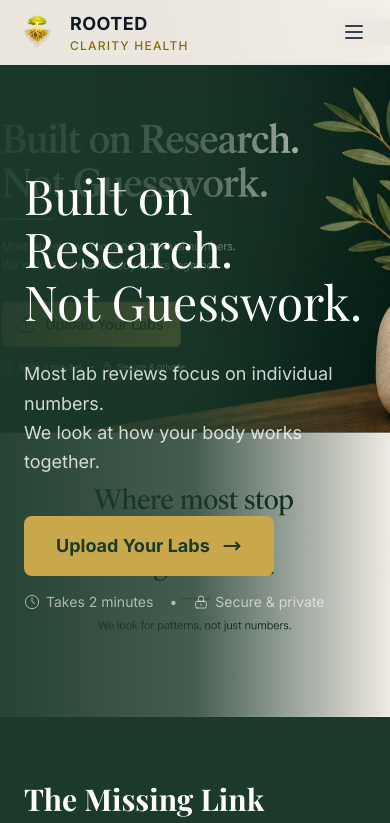
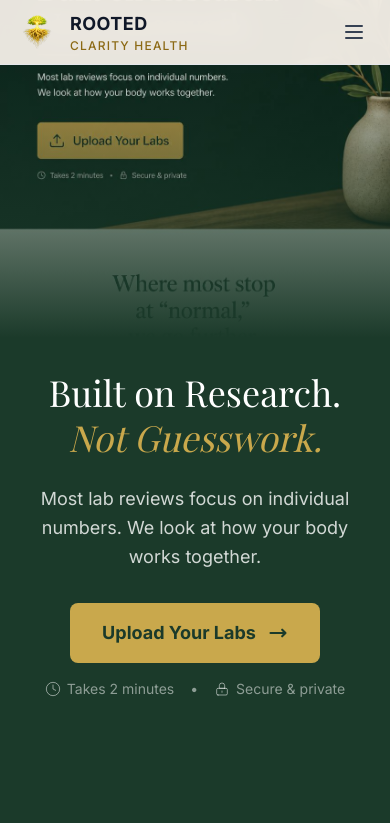
Before and after one commit to Sherryfarmshop/rooted-clarity-website, a Next.js app: page / in a window 390 px wide. Shown: the top 823 px of the page. Built offline with nearby package versions, Linux system fonts and the light colour scheme; a web font is replaced by a local one.

Commit message:
fix-hero-mobile-overlap

```diff
--- a/src/components/Hero.tsx
+++ b/src/components/Hero.tsx
@@ -2,26 +2,29 @@ import Image from "next/image";
 
 export default function Hero() {
   return (
-    <section className="relative min-h-[85vh] flex items-center pt-16 overflow-hidden">
-      {/* Background — dark green with plant/leaf photo */}
-      <div className="absolute inset-0">
-        <img
+    <section>
+      {/* Top — plant image */}
+      <div className="relative w-full h-[40vh] sm:h-[50vh]">
+        <Image
           src="/images/hero-plants.jpg"
-          alt=""
-          className="w-full h-full object-cover"
+          alt="Green plants in beige planter"
+          fill
+          className="object-cover"
+          priority
         />
-        <div className="absolute inset-0 bg-gradient-to-r from-[#1B3A2A]/95 via-[#1B3A2A]/80 to-transparent" />
+        <div className="absolute inset-0 bg-gradient-to-b from-transparent to-[#1B3A2A]" />
       </div>
 
-      <div className="relative z-10 max-w-6xl mx-auto px-6 lg:px-16 py-20">
-        <h1 className="font-serif text-5xl sm:text-6xl md:text-7xl text-white leading-[1.1] mb-8 max-w-xl">
+      {/* Bottom — text on dark green */}
+      <div className="bg-[#1B3A2A] px-6 pb-16 pt-8">
+        <div className="max-w-2xl mx-auto text-center">
+          <h1 className="font-serif text-4xl sm:text-5xl md:text-6xl text-white leading-tight mb-6">
             Built on Research.<br />
-          <span className="text-white">Not Guesswork.</span>
+            <span className="text-[#C9A84C] italic">Not Guesswork.</span>
           </h1>
 
-        <p className="text-white/80 text-lg sm:text-xl leading-relaxed max-w-md mb-10">
-          Most lab reviews focus on individual numbers.<br />
-          We look at how your body works together.
+          <p className="text-white/80 text-lg leading-relaxed mb-8 max-w-md mx-auto">
+            Most lab reviews focus on individual numbers. We look at how your body works together.
           </p>
 
           <a
@@ -34,7 +37,7 @@ export default function Hero() {
             </svg>
           </a>
 
-        <div className="flex items-center gap-4 text-white/60 text-sm">
+          <div className="flex items-center justify-center gap-4 text-white/50 text-sm">
             <span className="flex items-center gap-1.5">
               <svg className="w-4 h-4" fill="none" viewBox="0 0 24 24" stroke="currentColor" strokeWidth={1.5}>
                 <circle cx="12" cy="12" r="10" />
@@ -51,6 +54,7 @@ export default function Hero() {
             </span>
           </div>
         </div>
+      </div>
     </section>
   );
 }
```
Lines whose indentation alone changed are shown as unchanged.
